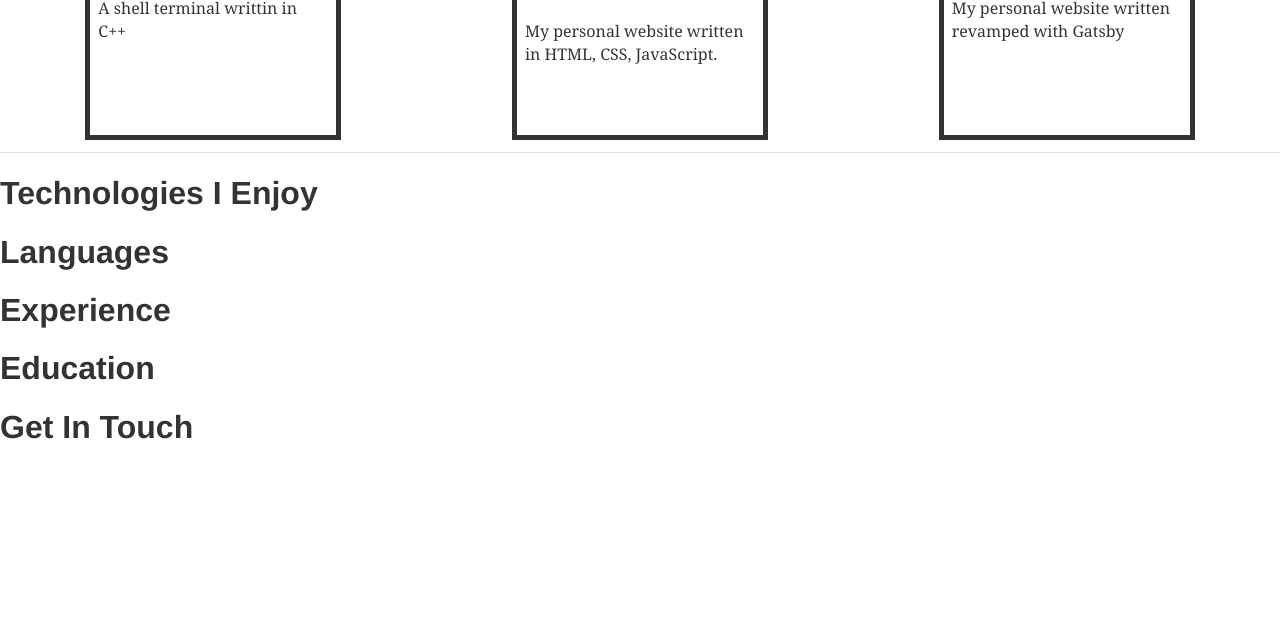
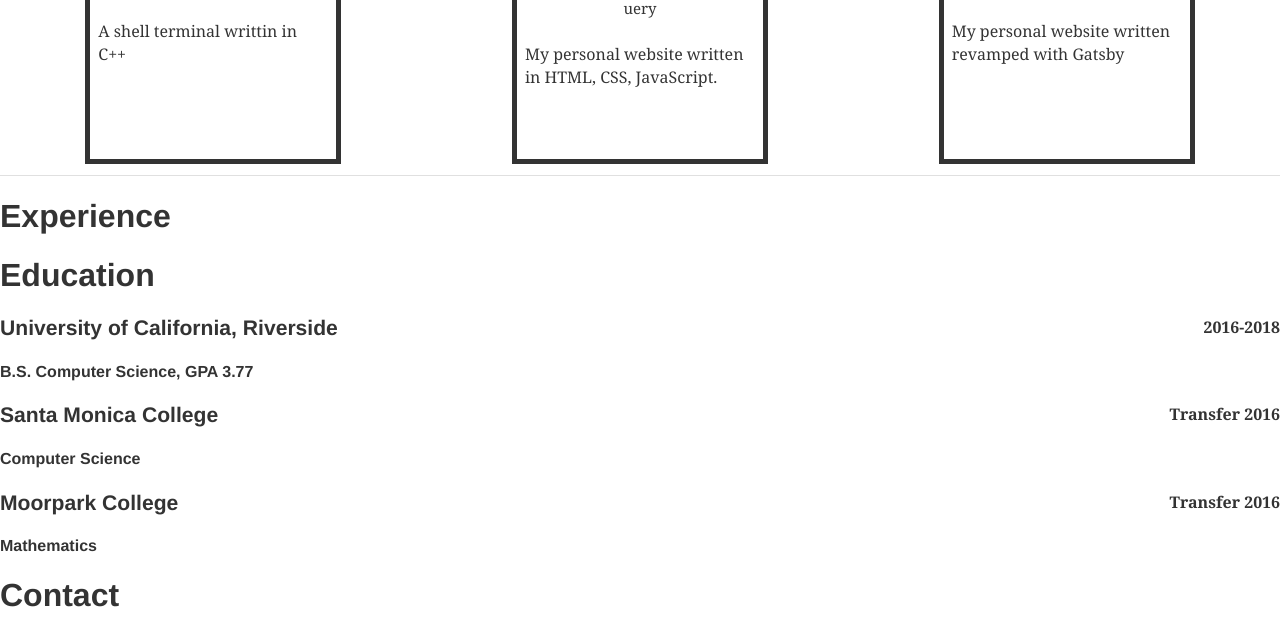
Before and after one commit to RBoshae/personal-website-react, a Gatsby site: page / in a window 1280 px wide. Shown: the part 993-1629 px from the top of the page. Before the commit the page ends 1461 px from the top, so only its background shows below. Built offline with nearby package versions, Linux system fonts and the light colour scheme; Gatsby itself is replaced by a stand-in of ours.

Commit message:
Added Education

```diff
--- a/src/components/About.js
+++ b/src/components/About.js
@@ -4,7 +4,7 @@
     return(
       <div className="about" >
         <h1>About Me</h1>
-        <p>Hi there, I'm Rick Boshae. I am a software engineer living in Los Angeles, California. I love it here. I also love making software, collaborating with others, and learning new stuff. I have a variety of hobbies but some of my favorites things to do are developing applications for Android and the Web. Check out my site to learn more about me.</p>
+        <p>Hi there, I'm Rick Boshae, a recent college grad living in Los Angeles, California. I love it here. I also love making software. Things I enjoy most about building software, aside from exploring new tech, are collaborating with others and learning something really awesome. I have a broad range of interests but some of my favorites are AI, Graphics, VR, Networking, Databases, Android Dev, and of course Web Apps. In fact, there really hasn't been a technology I haven't appreciated learning. Check out my site to learn more about my techincal background.</p>
         </div>
     );
 }
--- /dev/null
+++ b/src/components/Contact.js
@@ -0,0 +1,11 @@
+import React from 'react'
+
+const Contact = () => {
+  return(
+    <div>
+      <h1>Contact</h1>
+    </div>
+  )
+}
+
+export default Contact;
--- /dev/null
+++ b/src/components/Education.js
@@ -0,0 +1,32 @@
+import React from 'react';
+
+const Education = () => {
+  return(
+    <div >
+      <h1 >Education</h1>
+      <div>
+        <h3  style={{ display: 'inline-block', marginRight: '1rem'}}>University of California, Riverside</h3><div style={{ float: 'right'}}><b>2016-2018</b></div>
+      </div>
+      <div style={{marginBottom: '0'}}>
+        <h4>B.S. Computer Science, GPA 3.77</h4>
+      </div>
+      <div>
+        <h3  style={{ display: 'inline-block', marginRight: '1rem'}}>Santa Monica College</h3><div style={{ float: 'right'}}><b>Transfer 2016</b></div>
+      </div>
+      <div style={{marginBottom: '0'}}>
+        <h4>Computer Science</h4>
+      </div>
+      <div>
+        <h3  style={{ display: 'inline-block', marginRight: '1rem'}}>Moorpark College</h3><div style={{ float: 'right'}}><b>Transfer 2016</b></div>
+      </div>
+      <div style={{marginBottom: '0'}}>
+        <h4>Mathematics</h4>
+      </div>
+
+
+    </div>
+
+  );
+}
+
+export default Education;
--- /dev/null
+++ b/src/components/Experience.js
@@ -0,0 +1,11 @@
+import React from 'react';
+
+const Experience = ()=> {
+  return (
+    <div>
+      <h1>Experience</h1>
+    </div>
+  );
+}
+
+export default Experience;
--- a/src/layouts/index.js
+++ b/src/layouts/index.js
@@ -36,7 +36,9 @@
         </Link>
         <ul style={{ listStyle: 'none', float: 'right'}}>
           <ListLink to="/">Projects</ListLink>
-          <ListLink to="/">Resume</ListLink>
+          <ListLink to="/">Experience</ListLink>
+          <ListLink to="/">Education</ListLink>
+          <ListLink to="/">Honors & Awards</ListLink>
           <ListLink to="/">Blog</ListLink>
           <ListLink to="/">Contact</ListLink>
         </ul>
--- a/src/pages/index.js
+++ b/src/pages/index.js
@@ -2,18 +2,18 @@
 import Link from 'gatsby-link';
 import About from '../components/About.js'
 import Projects from '../components/Projects.js';
+import Experience from '../components/Experience';
+import Education from '../components/Education.js';
+import Contact from '../components/Contact';
 // import "../assets/css/main.css";
 
 const IndexPage = () => (
   <div className="main">
     <About />
     <Projects/>
-
-    <h1>Technologies I Enjoy</h1>
-    <h1>Languages</h1>
-    <h1>Experience</h1>
-    <h1>Education</h1>
-    <h1>Get In Touch</h1>
+    <Experience/>
+    <Education/>
+    <Contact/>
   </div>
 )
 
```
